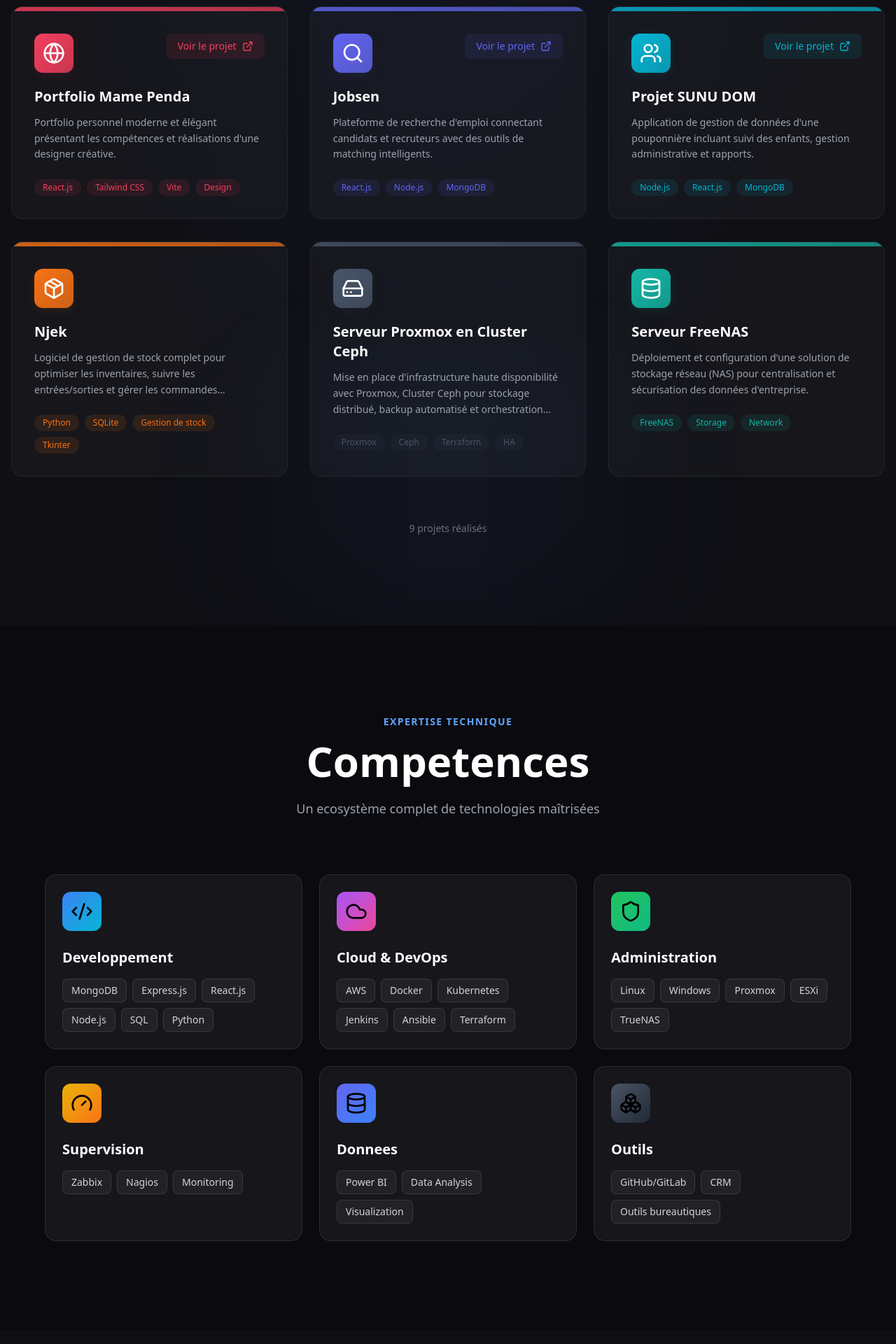
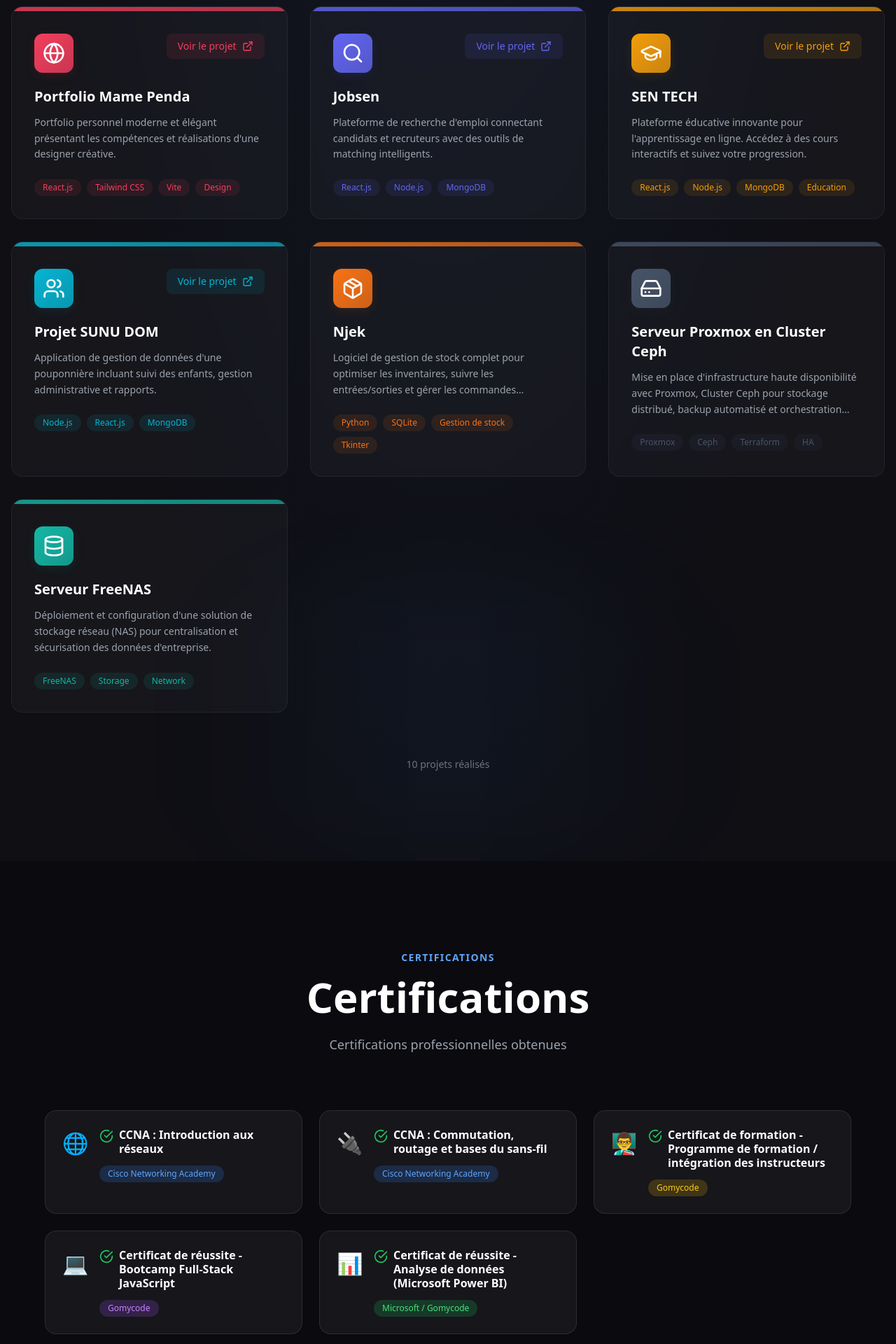
Before and after one commit to Mamadou-Thiam/Mon-Portfolio, a React (Vite) app: page / in a window 1280 px wide. Shown: the part 2740-4660 px from the top of the page at 70% size. Built offline with nearby package versions, Linux system fonts and the light colour scheme.

Commit message:
Ajout rubrique Certifications et projet SEN TECH

```diff
--- a/src/App.tsx
+++ b/src/App.tsx
@@ -1,6 +1,7 @@
 import Hero from './components/Hero';
 import Services from './components/Services';
 import Portfolio from './components/Portfolio';
+import Certifications from './components/Certifications';
 import Skills from './components/Skills';
 import ProfessionalExperience from './components/ProfessionalExperience';
 import Education from './components/Education';
@@ -13,6 +14,7 @@ function App() {
       <Hero />
       <Services />
       <Portfolio />
+      <Certifications />
       <Skills />
       <ProfessionalExperience />
       <Education />
--- /dev/null
+++ b/src/components/Certifications.tsx
@@ -0,0 +1,95 @@
+import { Award, CheckCircle } from 'lucide-react';
+
+const certifications = [
+  {
+    title: 'CCNA : Introduction aux réseaux',
+    issuer: 'Cisco Networking Academy',
+    icon: '🌐',
+    color: 'from-blue-500 to-cyan-600',
+    badge: 'bg-blue-500/20 text-blue-400',
+  },
+  {
+    title: 'CCNA : Commutation, routage et bases du sans-fil',
+    issuer: 'Cisco Networking Academy',
+    icon: '🔌',
+    color: 'from-cyan-500 to-blue-600',
+    badge: 'bg-blue-500/20 text-blue-400',
+  },
+  {
+    title: 'Certificat de formation - Programme de formation / intégration des instructeurs',
+    issuer: 'Gomycode',
+    icon: '👨‍🏫',
+    color: 'from-yellow-500 to-orange-500',
+    badge: 'bg-yellow-500/20 text-yellow-400',
+  },
+  {
+    title: 'Certificat de réussite - Bootcamp Full-Stack JavaScript',
+    issuer: 'Gomycode',
+    icon: '💻',
+    color: 'from-purple-500 to-pink-500',
+    badge: 'bg-purple-500/20 text-purple-400',
+  },
+  {
+    title: 'Certificat de réussite - Analyse de données (Microsoft Power BI)',
+    issuer: 'Microsoft / Gomycode',
+    icon: '📊',
+    color: 'from-green-500 to-emerald-500',
+    badge: 'bg-green-500/20 text-green-400',
+  },
+];
+
+function Certifications() {
+  return (
+    <section className="py-32 px-4 bg-[#0a0a0f]" id="certifications">
+      <div className="container mx-auto max-w-6xl">
+        <div className="text-center mb-20">
+          <p className="text-blue-400 font-semibold text-sm uppercase tracking-widest mb-4">
+            Certifications
+          </p>
+          <h2 className="text-5xl lg:text-6xl font-bold text-white mb-6">
+            Certifications
+          </h2>
+          <p className="text-gray-400 max-w-2xl mx-auto text-lg">
+            Certifications professionnelles obtenues
+          </p>
+        </div>
+
+        <div className="grid grid-cols-1 md:grid-cols-2 lg:grid-cols-3 gap-6">
+          {certifications.map((cert, index) => (
+            <div
+              key={index}
+              className="bg-white/5 backdrop-blur-sm border border-white/10 rounded-2xl p-6 hover:bg-white/[0.07] transition-all duration-500 group"
+            >
+              <div className="flex items-start gap-4">
+                <div className="text-3xl flex-shrink-0 mt-1">
+                  {cert.icon}
+                </div>
+                <div className="flex-1 min-w-0">
+                  <div className="flex items-start gap-2 mb-3">
+                    <CheckCircle className="w-5 h-5 text-green-500 flex-shrink-0 mt-0.5" />
+                    <h3 className="text-base font-bold text-white leading-tight">
+                      {cert.title}
+                    </h3>
+                  </div>
+                  <span className={`inline-block px-3 py-1 rounded-full text-xs font-medium ${cert.badge}`}>
+                    {cert.issuer}
+                  </span>
+                </div>
+              </div>
+            </div>
+          ))}
+        </div>
+
+        <div className="mt-12 bg-gradient-to-r from-blue-500 to-purple-600 rounded-2xl p-8 text-center text-white shadow-xl">
+          <Award className="w-12 h-12 mx-auto mb-4 opacity-90" />
+          <h3 className="text-2xl font-bold mb-2">Formation Continue</h3>
+          <p className="text-blue-100/80">
+            Toujours en quête d'apprentissage et d'amélioration de mes compétences
+          </p>
+        </div>
+      </div>
+    </section>
+  );
+}
+
+export default Certifications;
--- a/src/components/Portfolio.tsx
+++ b/src/components/Portfolio.tsx
@@ -1,4 +1,4 @@
-import { ExternalLink, Briefcase, ShoppingCart, Server, Globe, Search, Users, Package, HardDrive, Database, Sparkles } from 'lucide-react';
+import { ExternalLink, Briefcase, ShoppingCart, Server, Globe, Search, Users, Package, HardDrive, Database, Sparkles, GraduationCap } from 'lucide-react';
 
 interface Project {
   title: string;
@@ -65,6 +65,17 @@ const projects: Project[] = [
     light: '#eef2ff',
     color: '#6366f1',
     colorBg: 'rgba(99,102,241,0.1)'
+  },
+  {
+    title: 'SEN TECH',
+    description: "Plateforme éducative innovante pour l'apprentissage en ligne. Accédez à des cours interactifs et suivez votre progression.",
+    icon: <GraduationCap className="w-8 h-8" />,
+    tags: ['React.js', 'Node.js', 'MongoDB', 'Education'],
+    url: 'https://sen-tech-frontend.onrender.com/',
+    accent: 'from-amber-500 to-yellow-600',
+    light: '#fffbeb',
+    color: '#f59e0b',
+    colorBg: 'rgba(245,158,11,0.1)'
   },
   {
     title: 'Projet SUNU DOM',
```
